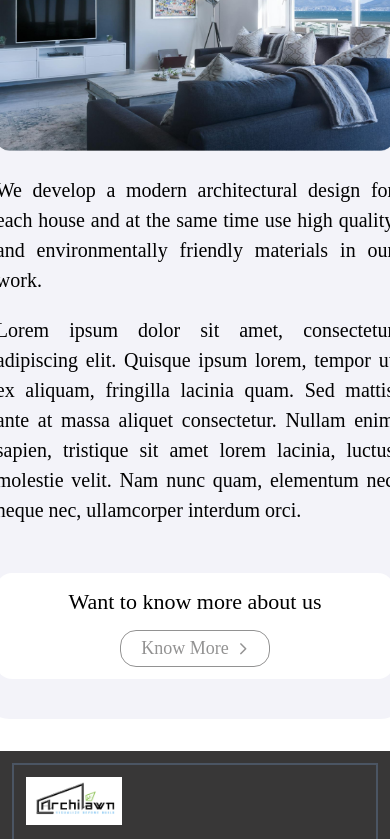
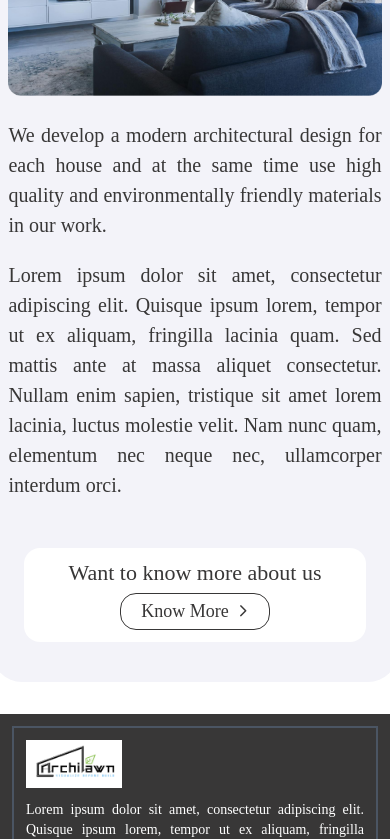
Before and after one commit to anisurarzu/Archilawn, a Next.js app: page / in a window 390 px wide. Shown: the part 7400-8239 px from the top of the page. Built offline with nearby package versions, Linux system fonts and the light colour scheme.

Commit message:
passions

```diff
--- a/components/pages/about/AboutUs.js
+++ b/components/pages/about/AboutUs.js
@@ -6,7 +6,7 @@ import AboutImage from "../../../public/images/aboutUsImage/about_us.png";
 const AboutUs = () => {
   return (
     <div className="flex items-center justify-center">
-      <div className="lg:w-[190vh] md:w-[62vh] w-[51vh] lg:mx-0 md:mx-4 mx-1 rounded-[30px] bg-[#F3F3F9]">
+      <div className="lg:w-[190vh] md:w-[62vh] w-[48vh] lg:mx-0 md:mx-4 mx-1 rounded-[30px] bg-[#F3F3F9]">
         <div className="lg:px-16 md:px-4 px-3 lg:py-12 md:py-8 py-6 text-center rounded-lg">
           {/* start top text */}
           <h2 className="lg:text-2xl md:text-2xl text-2xl text-center text-[#8ABF55] font-medium uppercase">
@@ -14,7 +14,7 @@ const AboutUs = () => {
           </h2>
           <div className="flex justify-center items-center">
             <h2
-              className="lg:text-4xl md:text-3xl text-[22px] text-center text-[#383737] lg:py-6 md:py-6 py-2 lg:w-[105vh] md:w-[50vh] w-[105vh]"
+              className="lg:text-4xl md:text-3xl text-[17px] text-center text-[#383737] lg:py-6 md:py-6 py-2 lg:w-[105vh] md:w-[50vh] w-[105vh]"
               style={{
                 fontFamily: "Tinos",
               }}
@@ -43,12 +43,12 @@ const AboutUs = () => {
                   fontFamily: "Poppins",
                 }}
               >
-                <p className="font-medium lg:text-2xl md:text-2xl text-[20px] lg:tracking-wide md:tracking-wide tracking-normal text-justify sm:text-left">
+                <p className="font-medium lg:text-2xl md:text-2xl text-[20px] lg:tracking-wide md:tracking-wide tracking-normal text-justify sm:text-left text-[#383737]">
                   We develop a modern architectural design for each house and at
                   the same time use high quality and environmentally friendly
                   materials in our work.{" "}
                 </p>
-                <p className="lg:text-xl md:text-2xl text-[20px] lg:tracking-wide md:tracking-wide tracking-normal text-justify sm:text-left">
+                <p className="lg:text-xl md:text-2xl text-[20px] lg:tracking-wide md:tracking-wide tracking-normal text-justify sm:text-left text-[#383737]">
                   Lorem ipsum dolor sit amet, consectetur adipiscing elit.
                   Quisque ipsum lorem, tempor ut ex aliquam, fringilla lacinia
                   quam. Sed mattis ante at massa aliquet consectetur. Nullam
@@ -94,15 +94,15 @@ const AboutUs = () => {
             </div>
             {/* End Know me Medium */}
             {/* Start Know me Small */}
-            <div className="mx-1">
+            <div className="mx-5">
               <div
-                className="container mx-auto rounded-2xl bg-white flex flex-col gap-3 lg:hidden md:hidden justify-between items-center py-3 px-2"
+                className="container rounded-2xl bg-white flex flex-col gap-1 lg:hidden md:hidden justify-center items-center py-2 pb-3 px-2"
                 style={{
                   fontFamily: "Tinos",
                 }}
               >
-                <p className="text-[22px]">Want to know more about us</p>
-                <button className="border border-[#383737] text-white py-1 px-5 rounded-2xl flex items-center animate-pulse">
+                <p className="text-[22px] text-[#383737]">Want to know more about us</p>
+                <button className="border border-[#383737] text-white py-1 px-5 rounded-2xl flex items-center">
                   <div className="text-[#383737] text-[18px]">Know More</div>
                   <div className="pi pi-chevron-right ml-2 text-[12px] text-[#383737]"></div>
                 </button>
```
